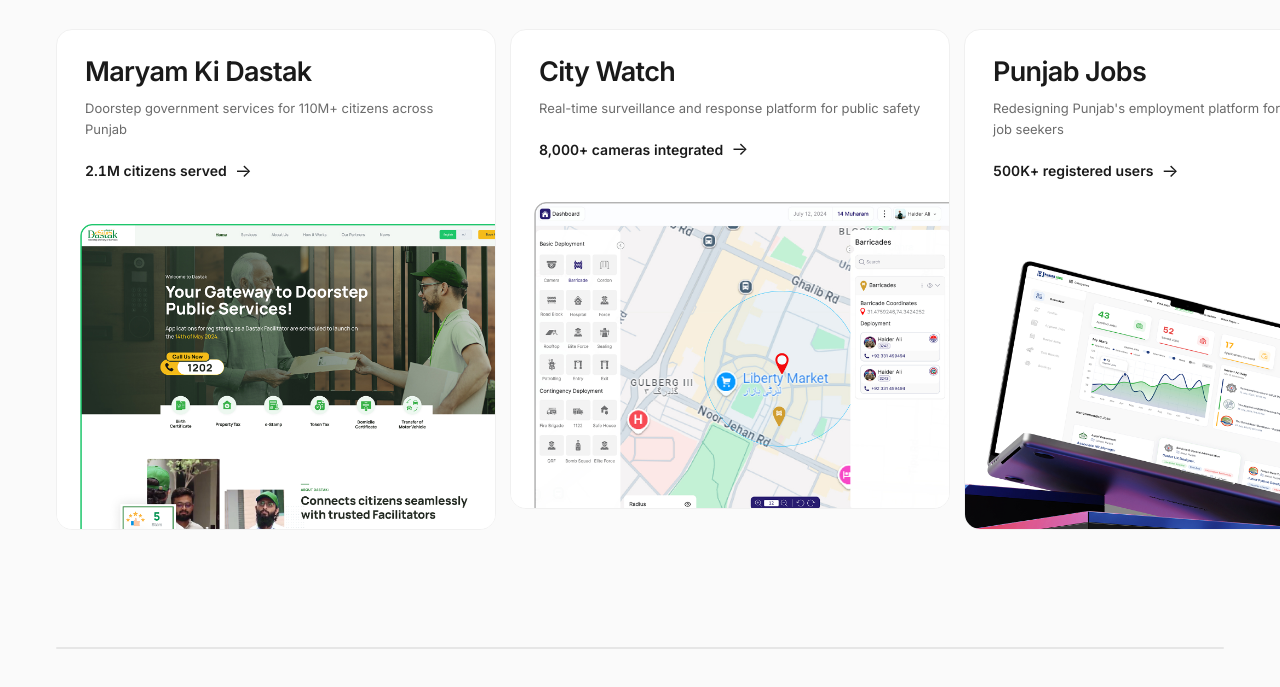
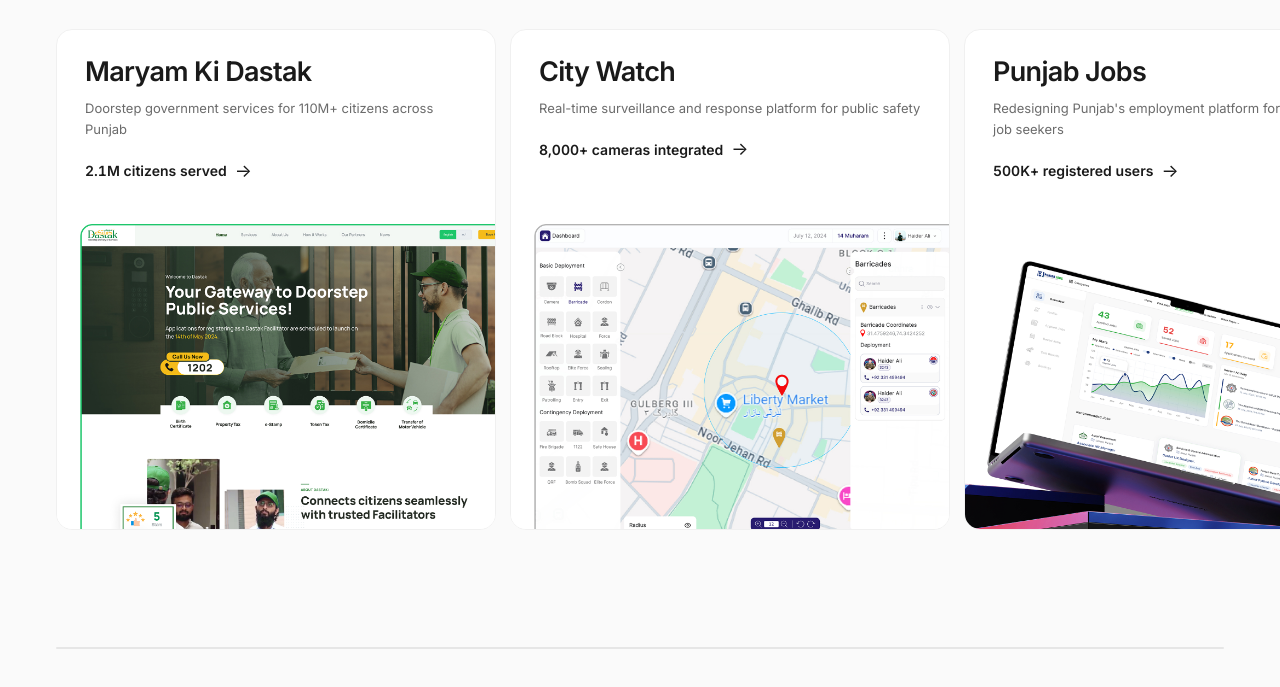
Before and after one commit to uxbyarsalan/portfolio_v2, a Next.js app: page /v2 in a window 1280 px wide. Shown: the part 823-1510 px from the top of the page. Built offline with nearby package versions, Linux system fonts and the light colour scheme.

Commit message:
scroll fixes

```diff
--- a/app/globals.css
+++ b/app/globals.css
@@ -160,7 +160,7 @@ body {
   will-change: transform;
   flex: 0 0 auto;
   align-self: center;
-  align-items: flex-start;
+  align-items: stretch;
 }
 .hscroll-card {
   flex: 0 0 440px;
```
